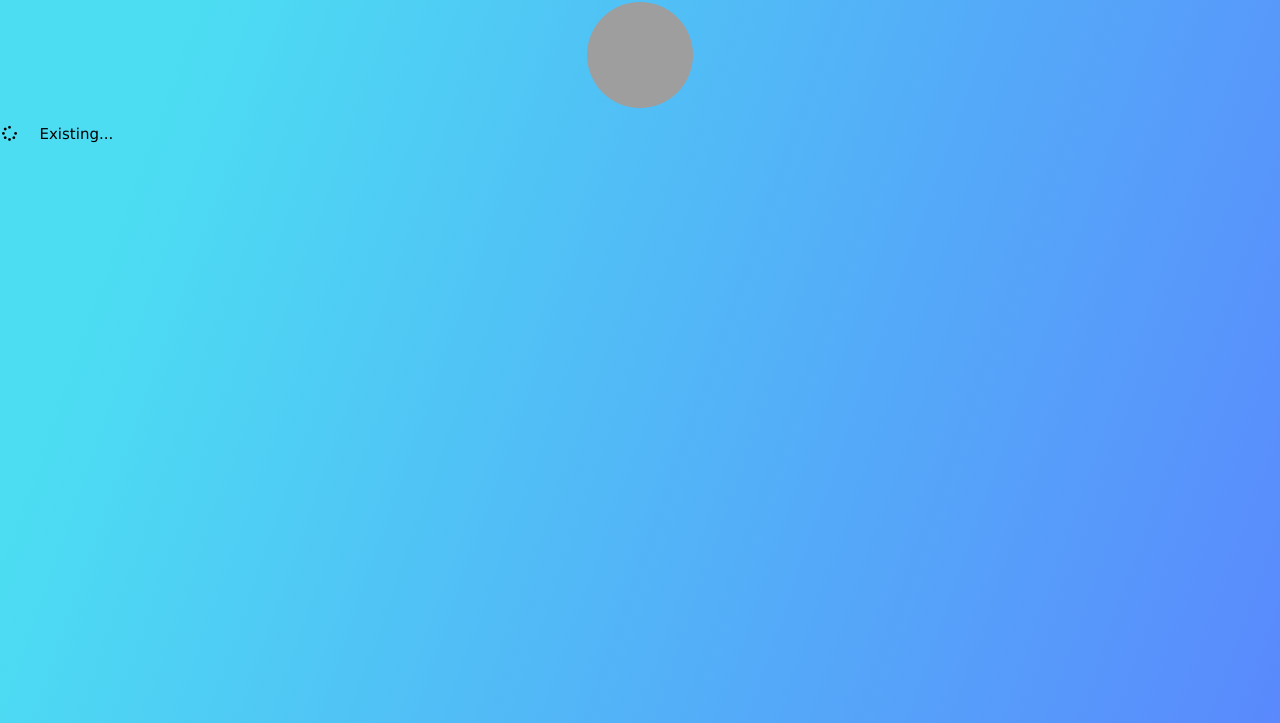
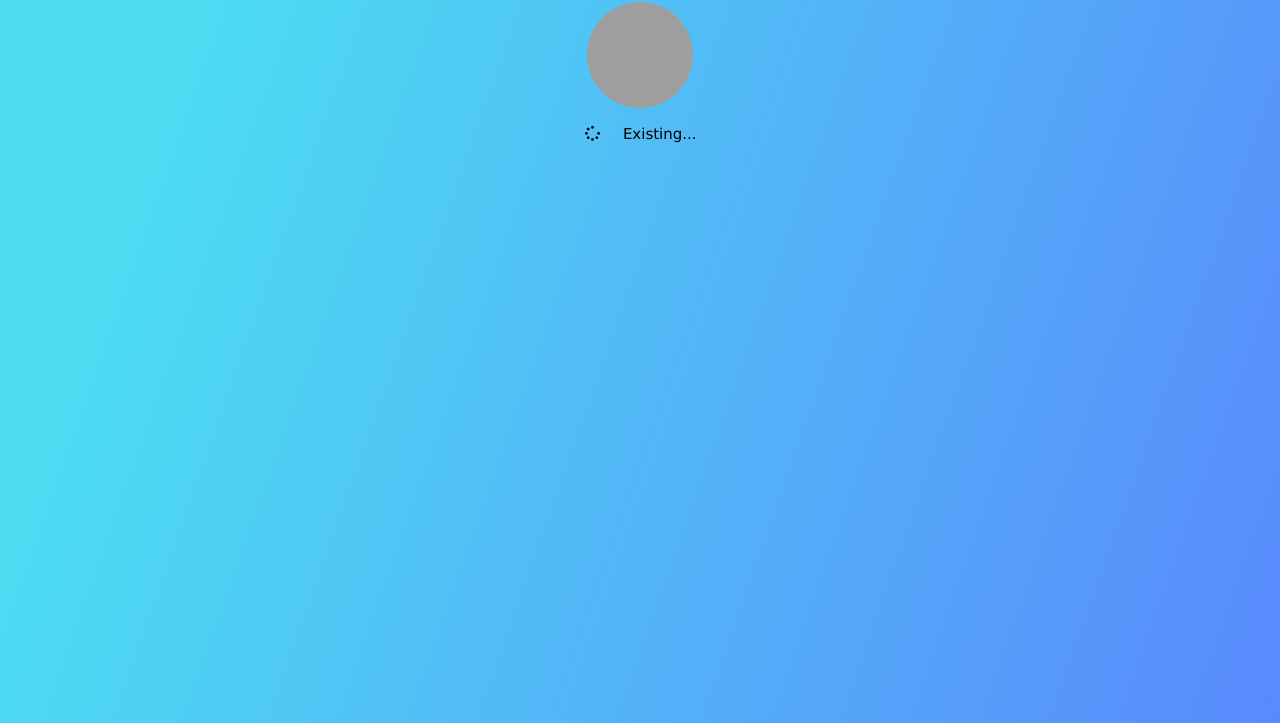
Before and after one commit to tuihblsr/tuihblsr.github.io, a plain HTML site: page index.html in a window 1280 px wide. Shown: the part 77-800 px from the top of the page. Drawn offline with nearby package versions, Linux system fonts and the light colour scheme; grey boxes are pictures that could not be loaded.

Commit message:
Update index.html

```diff
--- a/index.html
+++ b/index.html
@@ -17,6 +17,6 @@
     <body id="grad1">
       <h1 class="w3-center">v_tyan</h1>
       <p class="w3-center"><img src="https://i.ibb.co/r4NYbbC/ant.png" class="w3-circle" style="height:106px;width:106px" alt="Avatar"></p>
-      <p><i class="fas fa-spinner fa-pulse fa-fw w3-margin-right w3-text-theme"></i> Existing...</p>
+      <p class="w3-center"><i class="fas fa-spinner fa-pulse fa-fw w3-margin-right w3-text-theme"></i> Existing...</p>
     </body>
 </html>
```
